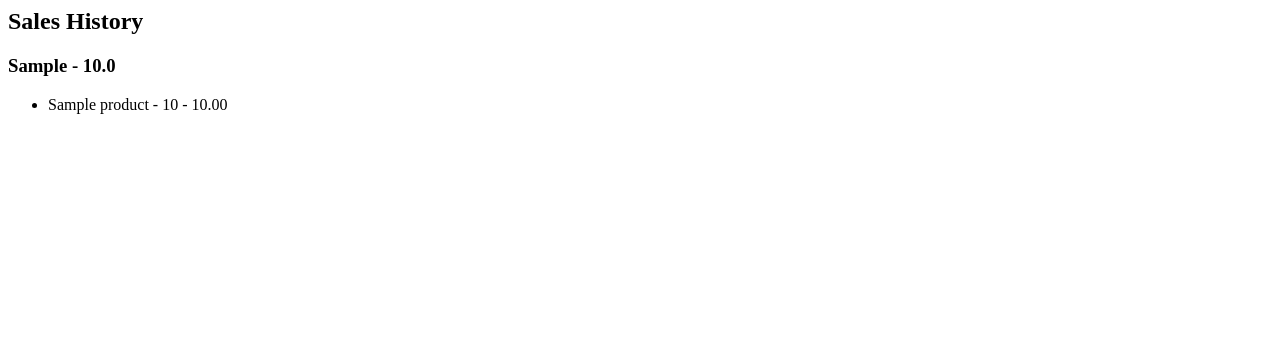
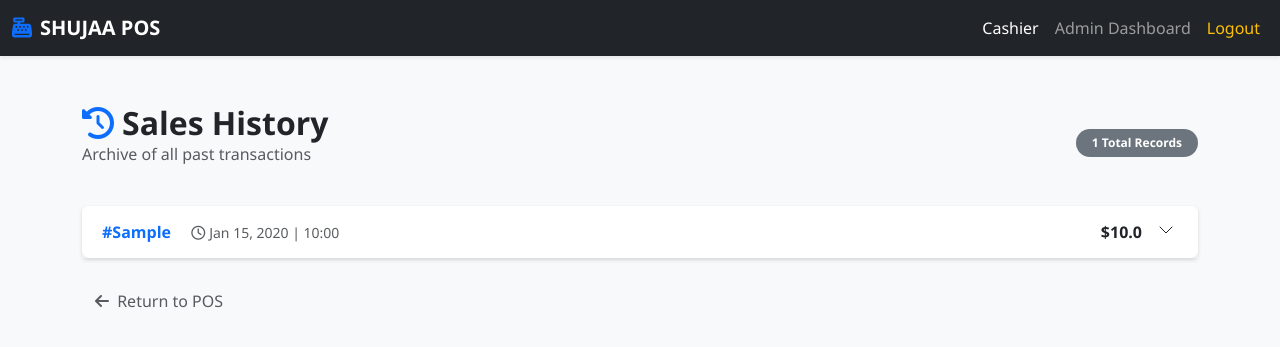
Before and after one commit to Hero-0819/pos_system, a Django app: page /sales/ in a window 1280 px wide. Shown: the top 347 px of the page. Run offline with Django 5.2, Linux system fonts and the light colour scheme; tables that the repository leaves empty hold one stand-in row (values such as "Sample post").

Commit message:
Refactor sales history layout to accordion format
Refactored sales history display to use an accordion layout for better organization and added custom styling.

```diff
--- a/templates/sales.html
+++ b/templates/sales.html
@@ -1,17 +1,102 @@
-<h2>Sales History</h2>
+{% extends 'base.html' %}
 
-{% for sale in sales %}
-    <div style="margin-bottom: 20px;">
-        <h3>{{ sale.invoice_no }} - {{ sale.total }}</h3>
+{% block content %}
+<div class="container py-4">
+    <div class="d-flex justify-content-between align-items-center mb-4">
+        <div>
+            <h2 class="fw-bold text-dark mb-0">
+                <i class="fas fa-history me-2 text-primary"></i>Sales History
+            </h2>
+            <p class="text-muted">Archive of all past transactions</p>
+        </div>
+        <span class="badge bg-secondary px-3 py-2 rounded-pill">{{ sales|length }} Total Records</span>
+    </div>
 
-        <ul>
-            {% for item in sale.items.all %}
-                <li>
-                    {{ item.product.name }} - {{ item.qty }} - {{ item.subtotal }}
-                </li>
-            {% endfor %}
-        </ul>
+    <div class="accordion shadow-sm border-0" id="salesAccordion">
+        {% for sale in sales %}
+        <div class="accordion-item border-0 mb-2 shadow-sm rounded overflow-hidden">
+            <h2 class="accordion-header" id="heading{{ sale.id }}">
+                <button class="accordion-button collapsed bg-white py-3" type="button" data-bs-toggle="collapse" data-bs-target="#collapse{{ sale.id }}">
+                    <div class="d-flex w-100 justify-content-between align-items-center pe-3">
+                        <div>
+                            <span class="fw-bold text-primary me-3">#{{ sale.invoice_no }}</span>
+                            <span class="text-muted small"><i class="far fa-clock me-1"></i>{{ sale.created_at|date:"M d, Y | H:i" }}</span>
+                        </div>
+                        <span class="fw-bold text-dark">${{ sale.total }}</span>
+                    </div>
+                </button>
+            </h2>
+            <div id="collapse{{ sale.id }}" class="accordion-collapse collapse" data-bs-parent="#salesAccordion">
+                <div class="accordion-body bg-light">
+                    <div class="table-responsive bg-white rounded shadow-sm">
+                        <table class="table table-sm align-middle mb-0">
+                            <thead class="table-light">
+                                <tr class="small text-uppercase text-muted">
+                                    <th class="ps-3">Product Name</th>
+                                    <th class="text-center">Qty</th>
+                                    <th class="text-center">Unit Price</th>
+                                    <th class="text-end pe-3">Subtotal</th>
+                                </tr>
+                            </thead>
+                            <tbody>
+                                {% for item in sale.items.all %}
+                                <tr>
+                                    <td class="ps-3 fw-medium text-dark">{{ item.product.name }}</td>
+                                    <td class="text-center">{{ item.qty }}</td>
+                                    <td class="text-center text-muted">${{ item.price }}</td>
+                                    <td class="text-end pe-3 fw-bold">${{ item.subtotal }}</td>
+                                </tr>
+                                {% endfor %}
+                            </tbody>
+                            <tfoot class="table-light">
+                                <tr>
+                                    <td colspan="3" class="text-end fw-bold py-2">Grand Total:</td>
+                                    <td class="text-end pe-3 fw-bold text-primary py-2">${{ sale.total }}</td>
+                                </tr>
+                            </tfoot>
+                        </table>
+                    </div>
+
+                    <div class="mt-3 text-end">
+                        <a href="{% url 'download_receipt' sale.id %}" class="btn btn-sm btn-outline-danger">
+                            <i class="fas fa-file-pdf me-1"></i> Re-download Receipt
+                        </a>
+                    </div>
+                </div>
+            </div>
+        </div>
+        {% empty %}
+        <div class="text-center py-5 bg-white rounded shadow-sm">
+            <i class="fas fa-folder-open fa-3x text-light mb-3"></i>
+            <p class="text-muted">No sales records found in the database.</p>
+        </div>
+        {% endfor %}
     </div>
-{% empty %}
-    <p>No sales yet</p>
-{% endfor %}
+
+    <div class="mt-4">
+        <a href="{% url 'home' %}" class="btn btn-link text-decoration-none text-muted">
+            <i class="fas fa-arrow-left me-1"></i> Return to POS
+        </a>
+    </div>
+</div>
+
+<style>
+    /* Custom Accordion Styling */
+    .accordion-button:not(.collapsed) {
+        background-color: #f8fbff;
+        color: inherit;
+        box-shadow: none;
+        border-bottom: 1px solid #eef2f7;
+    }
+    .accordion-button::after {
+        background-size: 1rem;
+    }
+    .accordion-item {
+        border-radius: 8px !important;
+    }
+    .table-sm th, .table-sm td {
+        padding-top: 10px;
+        padding-bottom: 10px;
+    }
+</style>
+{% endblock %}
```
